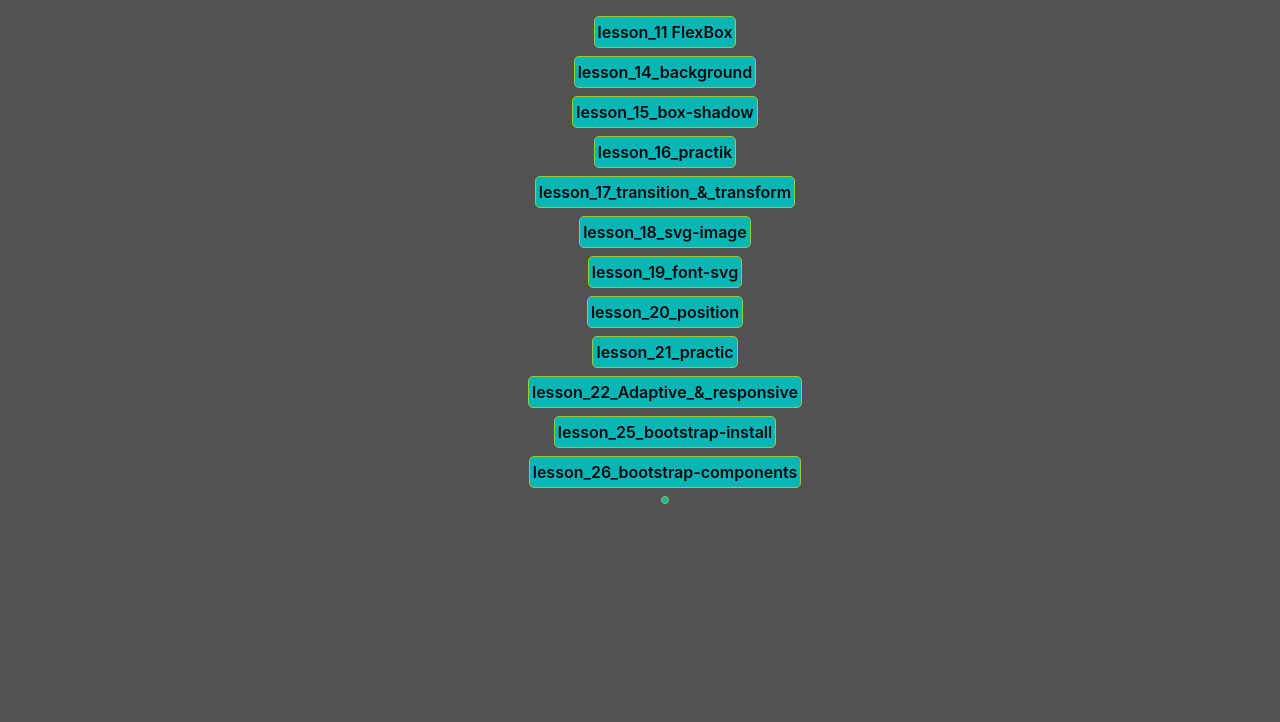
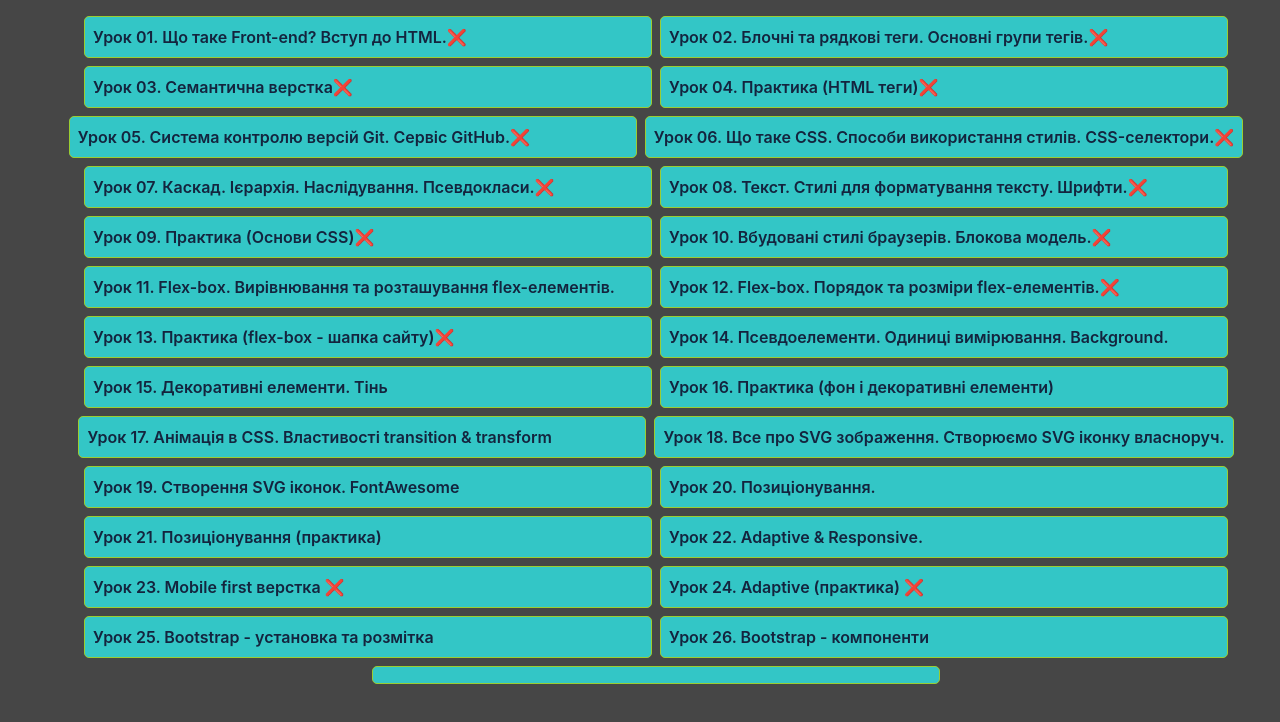
Before and after one commit to zenya385/FE_1y_2, a plain HTML site: page index.html in a window 1280 px wide. Drawn offline with Linux system fonts and the light colour scheme.

Commit message:
modified:   index

```diff
--- a/index.html
+++ b/index.html
@@ -10,28 +10,28 @@
     body {
       font-family: -apple-system, BlinkMacSystemFont, 'Segoe UI', Roboto,
         Oxygen, Ubuntu, Cantarell, 'Open Sans', 'Helvetica Neue', sans-serif;
-      background-color: #fff;
-      color: #424242;
       line-height: 1.5;
-      background-color: rgb(83, 81, 81);
+      background-color: rgb(70, 70, 70);
     }
 
     ul {
       display: flex;
-      flex-direction: column;
+      flex-direction: row;
+      flex-wrap: wrap;
       justify-content: center;
       align-items: center;
       list-style: none;
     }
 
     li {
+      min-width: 550px;
       border: 1px solid yellowgreen;
       border-radius: 5px;
-      margin-left: 10px;
+      margin-right: 8px;
       margin-bottom: 8px;
-      padding: 3px 3px 3px 3px;
+      padding: 8px 8px 8px 8px;
       align-items: center;
-      background-color: rgb(8, 182, 182);
+      background-color: rgb(51, 198, 198);
     }
 
     li:hover {
@@ -40,7 +40,7 @@
 
     a {
       text-decoration: none;
-      color: rgb(1, 9, 17);
+      color: rgb(20, 36, 62);
       font-weight: 600;
     }
   </style>
@@ -48,18 +48,34 @@
 
 <body>
   <ul>
-    <li><a href="lesson_11_FlexBox/index.html">lesson_11 FlexBox</a></li>
-    <li><a href="lesson_14_background/index.html">lesson_14_background</a></li>
-    <li><a href="lesson_15_box-shadow/index.html">lesson_15_box-shadow</a></li>
-    <li><a href="lesson_16_practik/index.html">lesson_16_practik</a></li>
-    <li><a href="lesson_17_transition_&_transform/index.html">lesson_17_transition_&_transform</a></li>
-    <li><a href="lesson_18_svg-image/index.html">lesson_18_svg-image</a></li>
-    <li><a href="lesson_19_font-svg/index.html">lesson_19_font-svg</a></li>
-    <li><a href="lesson_20_position/index.html">lesson_20_position</a></li>
-    <li><a href="lesson_21_practic/index.html">lesson_21_practic</a></li>
-    <li><a href="lesson_22_Adaptive_&_responsive/index.html">lesson_22_Adaptive_&_responsive</a></li>
-    <li><a href="lesson_25_bootstrap-install/index.html">lesson_25_bootstrap-install</a></li>
-    <li><a href="lesson_26_bootstrap-components/">lesson_26_bootstrap-components</a></li>
+    <li><a href="">Урок 01. Що таке Front-end? Вступ до HTML.❌</a></li>
+    <li><a href="">Урок 02. Блочні та рядкові теги. Основні групи тегів.❌</a></li>
+    <li><a href="">Урок 03. Семантична верстка❌</a></li>
+    <li><a href="">Урок 04. Практика (HTML теги)❌</a></li>
+    <li><a href="">Урок 05. Система контролю версій Git. Сервіс GitHub.❌</a></li>
+    <li><a href="">Урок 06. Що таке CSS. Способи використання стилів. CSS-селектори.❌</a></li>
+    <li><a href="">Урок 07. Каскад. Ієрархія. Наслідування. Псевдокласи.❌</a></li>
+    <li><a href="">Урок 08. Текст. Стилі для форматування тексту. Шрифти.❌</a></li>
+    <li><a href="">Урок 09. Практика (Основи CSS)❌</a></li>
+    <li><a href="">Урок 10. Вбудовані стилі браузерів. Блокова модель.❌</a></li>
+    <li><a href="lesson_11_FlexBox/index.html">Урок 11. Flex-box. Вирівнювання та розташування flex-елементів.</a></li>
+    <li><a href="">Урок 12. Flex-box. Порядок та розміри flex-елементів.❌</a></li>
+    <li><a href="">Урок 13. Практика (flex-box - шапка сайту)❌</a></li>
+    <li><a href="lesson_14_background/index.html">Урок 14. Псевдоелементи. Одиниці вимірювання. Background.</a></li>
+    <li><a href="lesson_15_box-shadow/index.html">Урок 15. Декоративні елементи. Тінь</a></li>
+    <li><a href="lesson_16_practik/index.html">Урок 16. Практика (фон і декоративні елементи)</a></li>
+    <li><a href="lesson_17_transition_&_transform/index.html">Урок 17. Анімація в CSS. Властивості transition &
+        transform</a></li>
+    <li><a href="lesson_18_svg-image/index.html">Урок 18. Все про SVG зображення. Створюємо SVG іконку власноруч.</a>
+    </li>
+    <li><a href="lesson_19_font-svg/index.html">Урок 19. Створення SVG іконок. FontAwesome</a></li>
+    <li><a href="lesson_20_position/index.html">Урок 20. Позиціонування.</a></li>
+    <li><a href="lesson_21_practic/index.html">Урок 21. Позиціонування (практика)</a></li>
+    <li><a href="lesson_22_Adaptive_&_responsive/index.html">Урок 22. Adaptive & Responsive.</a></li>
+    <li><a href="">Урок 23. Mobile first верстка ❌</a></li>
+    <li><a href="">Урок 24. Adaptive (практика) ❌</a></li>
+    <li><a href="lesson_25_bootstrap-install/index.html">Урок 25. Bootstrap - установка та розмітка</a></li>
+    <li><a href="lesson_26_bootstrap-components/index.html">Урок 26. Bootstrap - компоненти</a></li>
     <li><a href=""></a></li>
 
   </ul>
```
Also changed, not shown: lesson_26_bootstrap-components/index.html (added).
